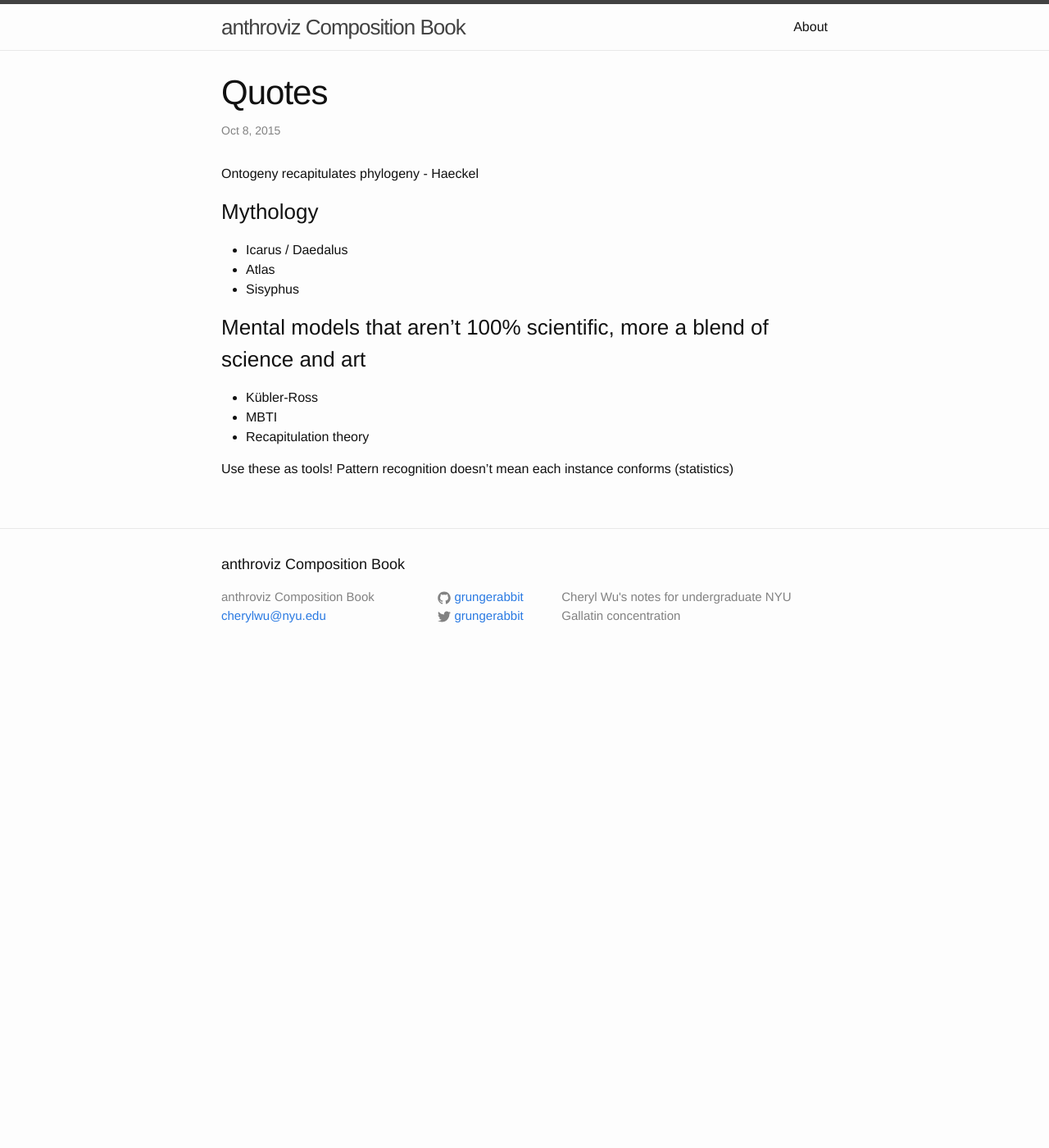
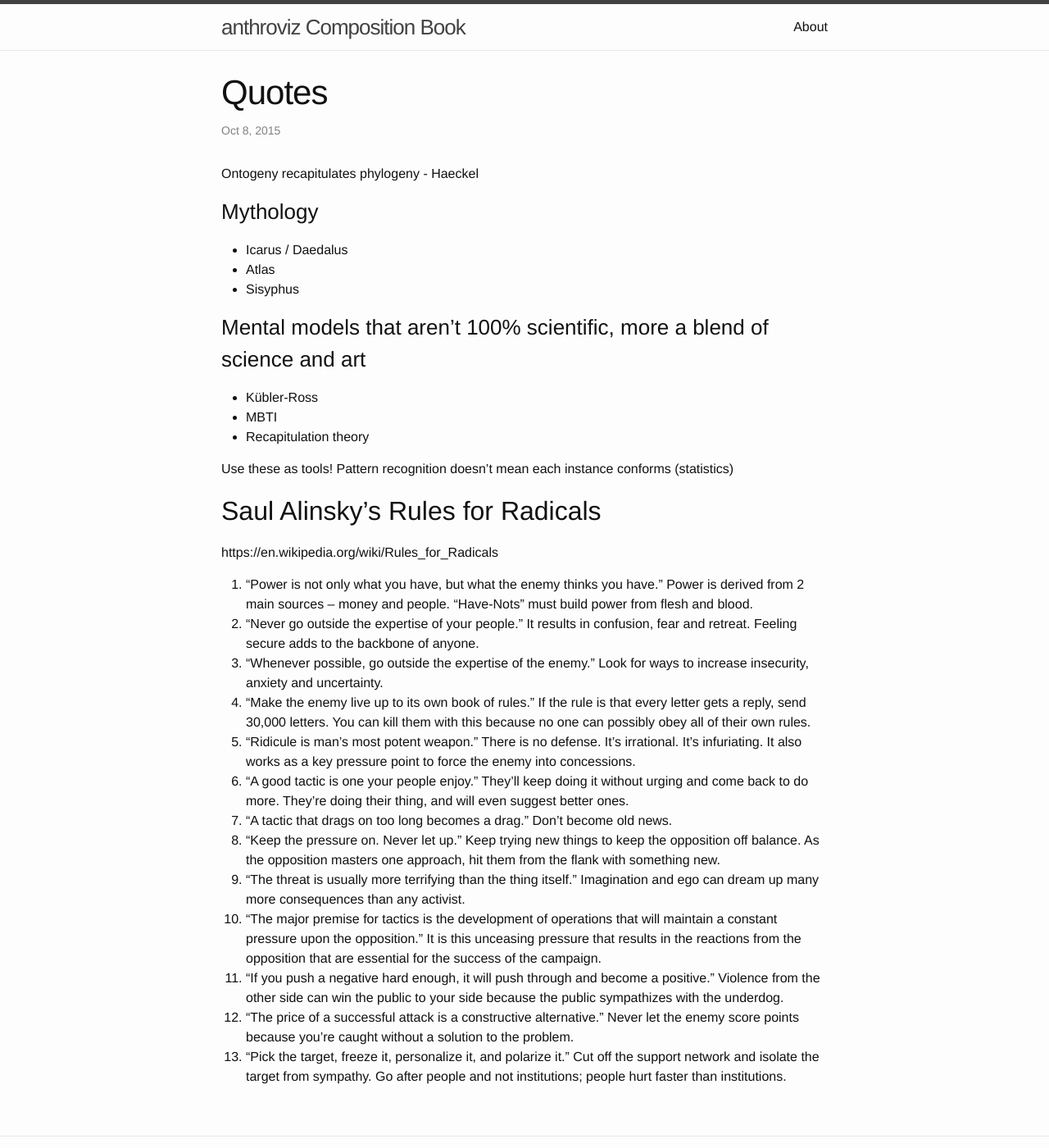
Before and after one commit to anthroviz/compbook, a Jekyll site: the page built from _posts/2015-10-10-quotes.markdown, in a window 1280 px wide and 1400 px high. Shown: the whole window at 82% size. Built offline with Jekyll 4.4.1, drawn with Linux system fonts in a browser that asks for light colours.

Commit message:
adding alinsky's rule for radicals

```diff
--- a/_posts/2015-10-10-quotes.markdown
+++ b/_posts/2015-10-10-quotes.markdown
@@ -21,3 +21,21 @@
 - Recapitulation theory
 
 Use these as tools! Pattern recognition doesn't mean each instance conforms (statistics)
+
+## Saul Alinsky's Rules for Radicals
+
+https://en.wikipedia.org/wiki/Rules_for_Radicals
+
+1. “Power is not only what you have, but what the enemy thinks you have.” Power is derived from 2 main sources – money and people. “Have-Nots” must build power from flesh and blood.
+2. “Never go outside the expertise of your people.” It results in confusion, fear and retreat. Feeling secure adds to the backbone of anyone.
+3. “Whenever possible, go outside the expertise of the enemy.” Look for ways to increase insecurity, anxiety and uncertainty.
+4. “Make the enemy live up to its own book of rules.” If the rule is that every letter gets a reply, send 30,000 letters. You can kill them with this because no one can possibly obey all of their own rules.
+5. “Ridicule is man’s most potent weapon.” There is no defense. It’s irrational. It’s infuriating. It also works as a key pressure point to force the enemy into concessions.
+6. “A good tactic is one your people enjoy.” They’ll keep doing it without urging and come back to do more. They’re doing their thing, and will even suggest better ones.
+7. “A tactic that drags on too long becomes a drag.” Don’t become old news.
+8. “Keep the pressure on. Never let up.” Keep trying new things to keep the opposition off balance. As the opposition masters one approach, hit them from the flank with something new.
+9. “The threat is usually more terrifying than the thing itself.” Imagination and ego can dream up many more consequences than any activist.
+10. "The major premise for tactics is the development of operations that will maintain a constant pressure upon the opposition." It is this unceasing pressure that results in the reactions from the opposition that are essential for the success of the campaign.
+11. “If you push a negative hard enough, it will push through and become a positive.” Violence from the other side can win the public to your side because the public sympathizes with the underdog.
+12. “The price of a successful attack is a constructive alternative.” Never let the enemy score points because you’re caught without a solution to the problem.
+13. “Pick the target, freeze it, personalize it, and polarize it.” Cut off the support network and isolate the target from sympathy. Go after people and not institutions; people hurt faster than institutions.
```
